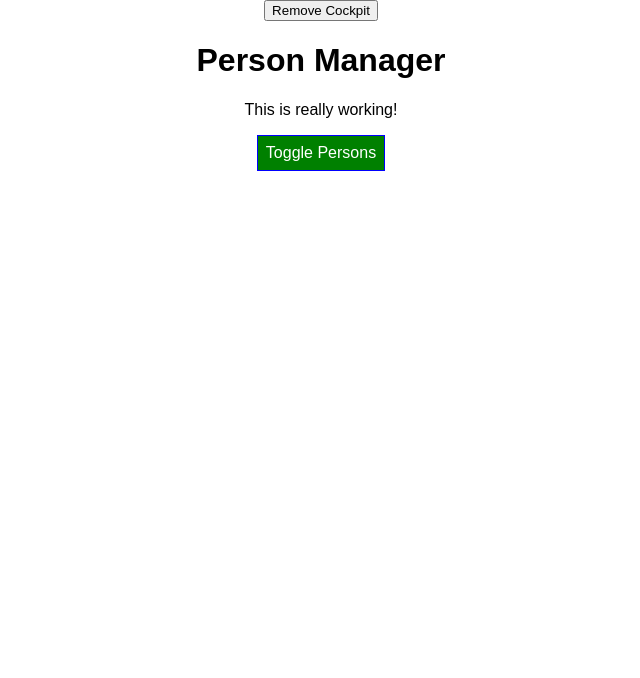
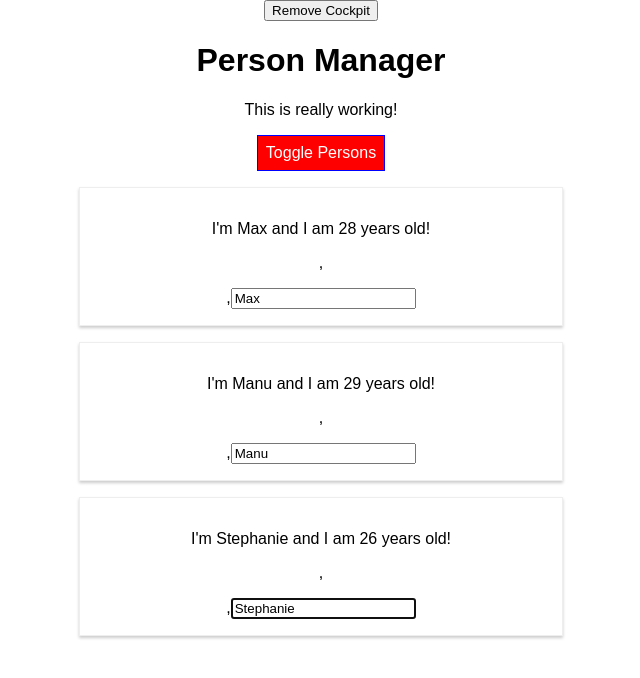
Before and after one commit to StaVergos/react-educational, a React app: page / in a window 1280 px wide. Shown: the top 678 px of the page, without its empty margins (319-959 px from the left). Built offline with nearby package versions, Linux system fonts and the light colour scheme.

Commit message:
added refs

```diff
--- a/src/components/Cockpit/Cockpit.js
+++ b/src/components/Cockpit/Cockpit.js
@@ -1,12 +1,15 @@
-import React, { useEffect } from 'react';
+import React, { useEffect, useRef } from 'react';
 import classes from './Cockpit.css';
 
 const cockpit = (props) => {
+    const toggleBtnRef = useRef(null);
+
     useEffect(() => {
        console.log('[Cockpit.js] useEffect');
-       setTimeout(() => {
-            alert('Saved data to cloud!');
-       }, 1000);
+       // setTimeout(() => {
+       //      alert('Saved data to cloud!');
+       // }, 1000);
+        toggleBtnRef.current.click();
        return () => {
          console.log('[Cockpit.js] cleanup work in useEffect');
        };
@@ -36,7 +39,7 @@
         <div className={classes.Cockpit}>
             <h1>{props.title}</h1>
             <p className={assignedClasses.join(' ')}>This is really working!</p>
-            <button className={btnClass} onClick={props.clicked}>
+            <button ref={toggleBtnRef} className={btnClass} onClick={props.clicked}>
               Toggle Persons
             </button>
         </div>
--- a/src/components/Persons/Person/Person.js
+++ b/src/components/Persons/Person/Person.js
@@ -5,6 +5,17 @@
 import withClass from "../../../hoc/withClass";
 
 class Person extends Component{
+    constructor(props) {
+        super(props);
+        this.inputElementRef = React.createRef();
+    };
+
+    componentDidMount() {
+        // this.inputElement.focus()
+        this.inputElementRef.current.focus();
+    };
+
+
     render() {
         console.log('[Person.js] rendering...');
     return (
@@ -13,7 +24,13 @@
             I'm {this.props.name} and I am {this.props.age} years old!
         </p>,
         <p key="i2">{this.props.children}</p>,
-        <input key="i3" type="text" onChange={this.props.changed} value={this.props.name} />
+        <input
+            key="i3"
+           // ref={(inputEl) => {this.inputElement = inputEl}}
+            ref={this.inputElementRef}
+           type="text"
+           onChange={this.props.changed} value={this.props.name}
+        />
     </Fragment>
     );
     }
```
